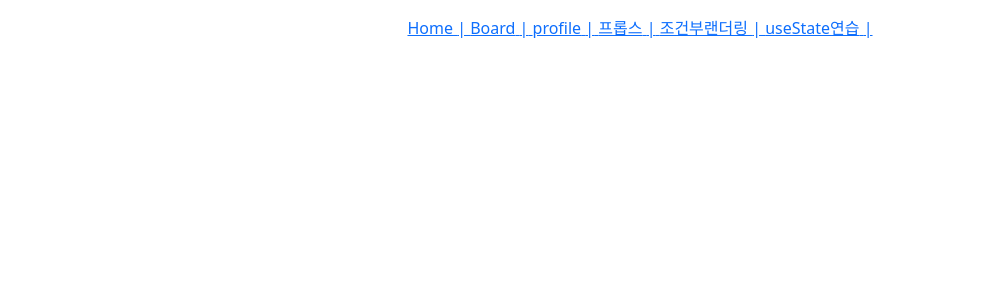
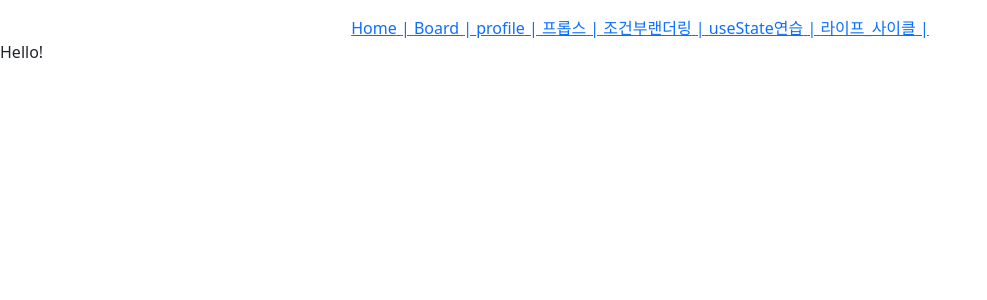
Before and after one commit to n3316202/react-vite-hjs-example2, a React (Vite) app: page /lifecycle in a window 1280 px wide. Shown: the top 300 px of the page, without its empty margins (0-987 px from the left). Built offline with nearby package versions, Linux system fonts and the light colour scheme.

Commit message:
라이프_사이클의 이해해

```diff
--- /dev/null
+++ b/src/components/LifeCycle.jsx
@@ -0,0 +1,37 @@
+import React from 'react';
+
+class LifeCycle extends React.Component {
+  constructor(props) {
+    super(props);
+    console.log('constructor 실행');
+  }
+
+  componentDidMount() {
+    console.log('componentDidMount 실행');
+  }
+
+  shouldComponentUpdate(newProps, newState) {
+    console.log('shouldComponentUpdate 실행');
+    console.log('새로운 속성: ', newProps);
+    console.log('새로운 상태: ', newState);
+    return true;
+  }
+
+  componentDidUpdate(prevProps, prevState, snapshot) {
+    console.log('===== componentDidUpdate =====');
+    console.log('prevProps: ', prevProps);
+    console.log('prevState: ', prevState);
+    console.log('snapshot: ', snapshot);
+  }
+
+  componentWillUnmount() {
+    console.log('=== componentWillUnmount ===');
+  }
+
+  //render 메소드는 모든 클래스 컴포넌트에서 반드시 있어야 하는 필수사항
+  render() {
+    return <div>Hello!</div>;
+  }
+}
+
+export default LifeCycle;
--- a/src/main.jsx
+++ b/src/main.jsx
@@ -1,9 +1,4 @@
-import { StrictMode } from 'react'
-import { createRoot } from 'react-dom/client'
-import App from './App.jsx'
+import { createRoot } from 'react-dom/client';
+import App from './App.jsx';
 
-createRoot(document.getElementById('root')).render(
-  <StrictMode>
-    <App />
-  </StrictMode>,
-)
+createRoot(document.getElementById('root')).render(<App />);
--- a/src/route/Routes.jsx
+++ b/src/route/Routes.jsx
@@ -5,6 +5,7 @@ import ProfilePage from '../pages/ProfilePage';
 import PropsPage from '../pages/PropsPage';
 import ThreePage from '../pages/ThreePage';
 import CounterPage from '../pages/CounterPage';
+import LifeCycle from '../components/LifeCycle';
 
 //React Routes, Route 사용시 배열로 관리하기
 const routes = [
@@ -38,6 +39,11 @@ const routes = [
     element: <CounterPage />,
     title: 'useState연습',
   },
+  {
+    path: '/lifecycle',
+    element: <LifeCycle />,
+    title: '라이프_사이클',
+  },
 ];
 
 export default routes;
```
